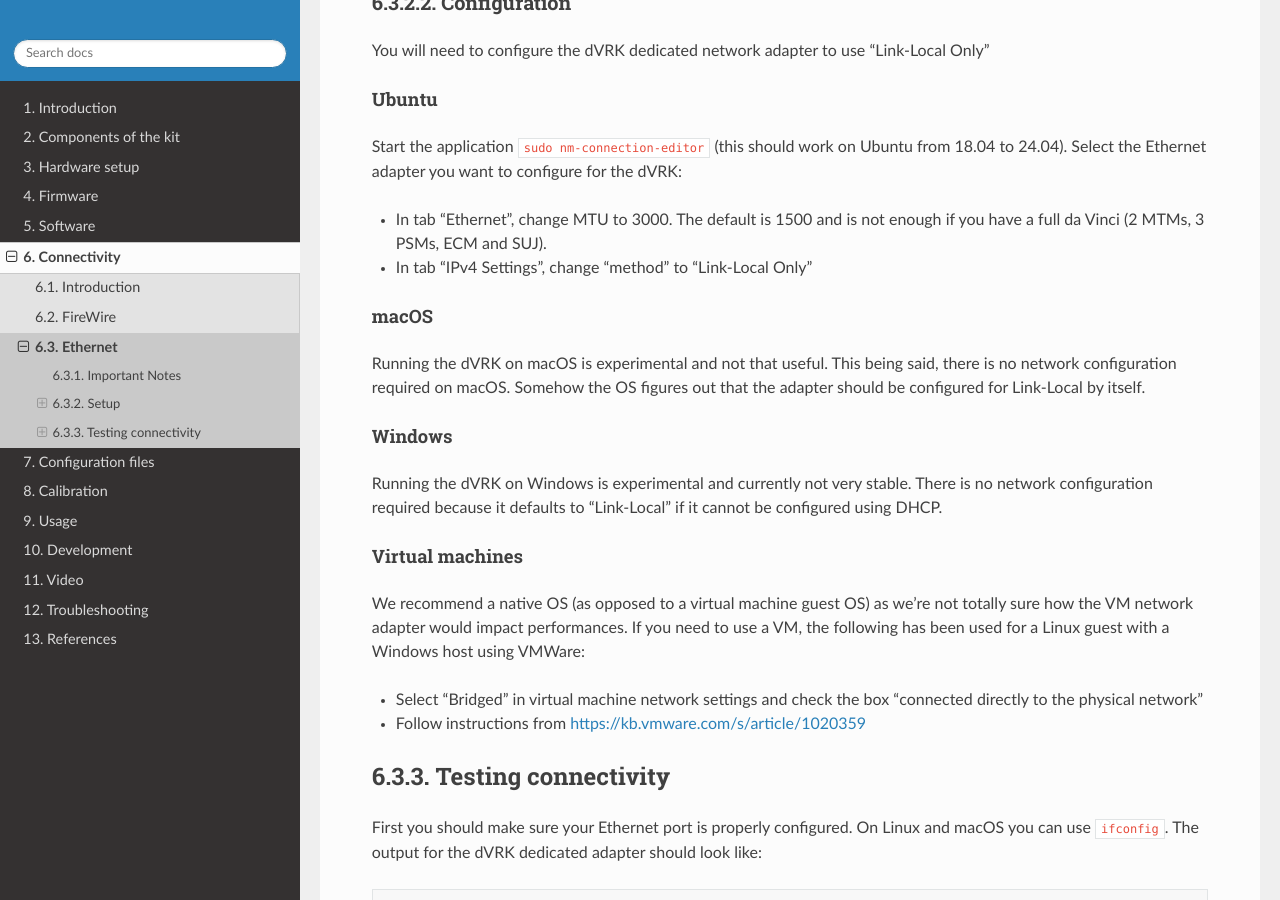
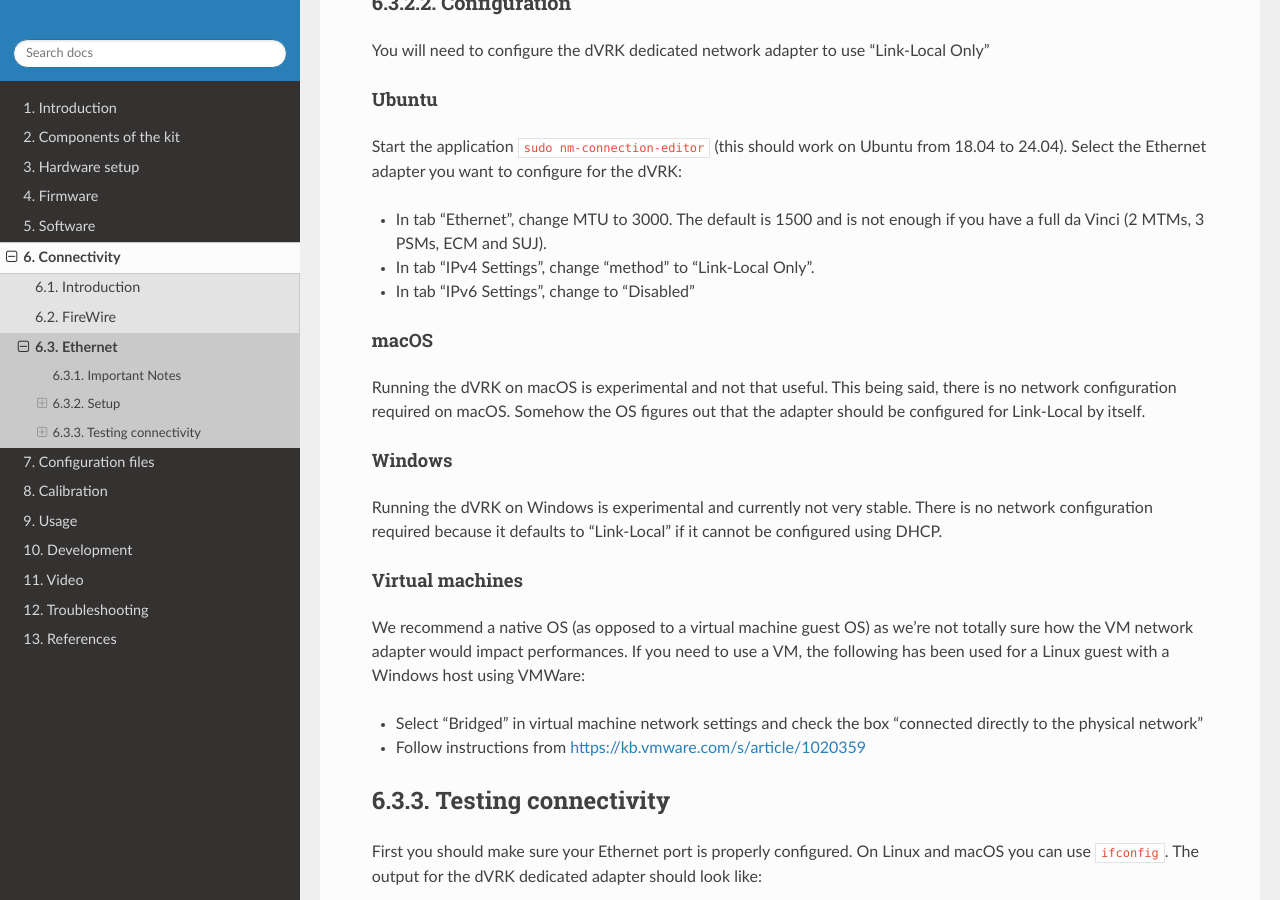
Before and after one commit to jhu-dvrk/dvrk-readthedocs, a Sphinx documentation site: the page built from docs/pages/connectivity/ethernet.rst, in a window 1280 px wide and 900 px high, scrolled down 693 px. Built offline with Sphinx 7.4.7 and the Read the Docs theme 3.1.0, drawn with Linux system fonts in a browser that asks for light colours; the version number could not be read and is left out.

Commit message:
Update Ethernet configuration instructions
Added instructions for IPv6 settings in Ethernet configuration.

```diff
--- a/docs/pages/connectivity/ethernet.rst
+++ b/docs/pages/connectivity/ethernet.rst
@@ -51,7 +51,8 @@ to configure for the dVRK:
 * In tab "Ethernet", change MTU to 3000.  The default is 1500 and is
   not enough if you have a full da Vinci (2 MTMs, 3 PSMs, ECM and
   SUJ).
-* In tab "IPv4 Settings", change "method" to "Link-Local Only"
+* In tab "IPv4 Settings", change "method" to "Link-Local Only".
+* In tab "IPv6 Settings", change to "Disabled"
 
 macOS
 =====
```
